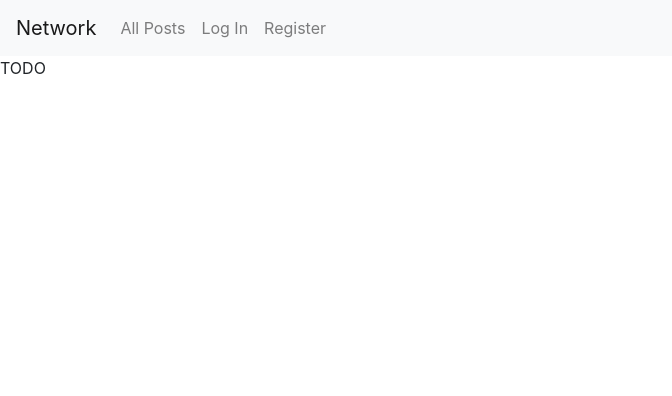
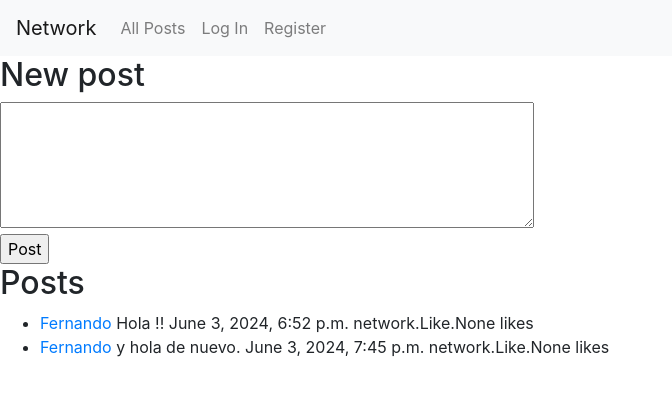
Before and after one commit to monsalvegf/network, a Django app: page / in a window 1280 px wide. Shown: the top 396 px of the page, without its empty margins (0-672 px from the left). Run offline with Django 3.2, Linux system fonts and the light colour scheme; data comes from the database, SQL or seed files in the repository; both versions use the stored data as it was after the commit; some libraries are stand-ins or nearby versions.

Commit message:
Ya funciona lo de New Post. En la lista de Posts falta que se ordenen correctamente

```diff
--- a/network/templates/network/index.html
+++ b/network/templates/network/index.html
@@ -1,5 +1,25 @@
 {% extends "network/layout.html" %}
 
 {% block body %}
-    TODO
+    <h2>New post</h2>
+    <form action="{% url 'network:index' %}" method="post">
+        {% csrf_token %}
+        <textarea name="content" rows="5" cols="50"></textarea>
+        <br>
+        <input type="submit" value="Post">
+    </form>
+
+    <h2>Posts</h2>
+    <ul>
+        {% for post in posts %}
+            <li>
+                <a href="{% url 'network:profile' post.user.username %}">{{ post.user.username }}</a>
+                <span>{{ post.content }}</span>
+                <span>{{ post.timestamp }}</span>
+                <span>{{ post.likes }} likes</span>
+
+            </li>
+        {% endfor %}
+    </ul>
+
 {% endblock %}
--- a/network/templates/network/layout.html
+++ b/network/templates/network/layout.html
@@ -20,21 +20,21 @@
                     </li>
                 {% endif %}
                 <li class="nav-item">
-                  <a class="nav-link" href="{% url 'index' %}">All Posts</a>
+                  <a class="nav-link" href="{% url 'network:index' %}">All Posts</a>
                 </li>
                 {% if user.is_authenticated %}
                     <li class="nav-item">
                         <a class="nav-link" href="#">Following</a>
                     </li>
                     <li class="nav-item">
-                        <a class="nav-link" href="{% url 'logout' %}">Log Out</a>
+                        <a class="nav-link" href="{% url 'network:logout' %}">Log Out</a>
                     </li>
                 {% else %}
                     <li class="nav-item">
-                        <a class="nav-link" href="{% url 'login' %}">Log In</a>
+                        <a class="nav-link" href="{% url 'network:login' %}">Log In</a>
                     </li>
                     <li class="nav-item">
-                        <a class="nav-link" href="{% url 'register' %}">Register</a>
+                        <a class="nav-link" href="{% url 'network:register' %}">Register</a>
                     </li>
                 {% endif %}
               </ul>
--- a/network/urls.py
+++ b/network/urls.py
@@ -3,8 +3,11 @@ from django.urls import path
 
 from . import views
 
+app_name = "network"
+
 urlpatterns = [
     path("", views.index, name="index"),
+    path('profile/<str:username>/', views.profile, name='profile'),  # Ruta para ver el perfil de usuario
     path("login", views.login_view, name="login"),
     path("logout", views.logout_view, name="logout"),
     path("register", views.register, name="register")
--- a/network/views.py
+++ b/network/views.py
@@ -4,11 +4,19 @@ from django.http import HttpResponse, HttpResponseRedirect
 from django.shortcuts import render
 from django.urls import reverse
 
-from .models import User
+from .models import User, Post
 
 
 def index(request):
-    return render(request, "network/index.html")
+    if request.method == "POST":
+        content = request.POST["content"]  # Asegúrate de que el nombre del campo coincide
+        user = request.user
+        new_post = Post(user=user, content=content)
+        new_post.save()
+        return HttpResponseRedirect(reverse("network:index"))  # Usa el namespace correcto
+    else:
+        posts = Post.objects.all()
+        return render(request, "network/index.html", {"posts": posts})
 
 
 def login_view(request):
@@ -61,3 +69,9 @@ def register(request):
         return HttpResponseRedirect(reverse("index"))
     else:
         return render(request, "network/register.html")
+
+
+def profile(request, username):
+    user = User.objects.get(username=username)
+    posts = Post.objects.filter(user=user)
+    return render(request, "network/profile.html", {"posts": posts, "user": user})
--- a/project4/urls.py
+++ b/project4/urls.py
@@ -16,7 +16,8 @@ Including another URLconf
 from django.contrib import admin
 from django.urls import include, path
 
+
 urlpatterns = [
-    path("admin/", admin.site.urls),
-    path("", include("network.urls")),
+    path('admin/', admin.site.urls),
+    path('', include('network.urls', namespace='network')),  # usa un namespace
 ]
```
Also changed, not shown: network/templates/network/profile.html (added, +15 -0 lines), db.sqlite3.
